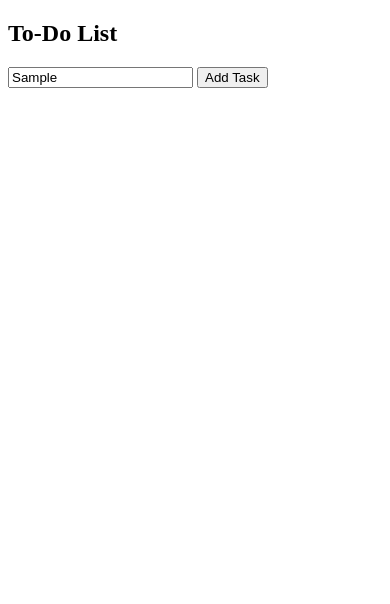
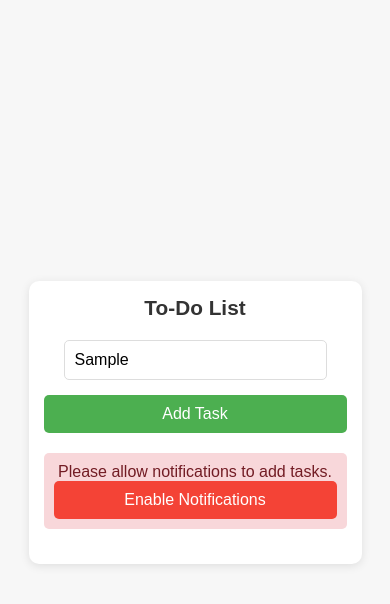
Before and after one commit to vikhyath-v/notifi, a plain HTML site: page index.html in a window 390 px wide. Both pictures are taken after typing "Sample" into the empty fields and a click on the button "Add Task". Drawn offline with Linux system fonts and the light colour scheme.

Commit message:
added css

```diff
--- a/index.html
+++ b/index.html
@@ -2,32 +2,166 @@
 <html lang="en">
 <head>
     <meta charset="UTF-8">
+    <meta name="viewport" content="width=device-width, initial-scale=1.0">
     <title>To-Do List with Notifications</title>
+    <style>
+        /* General Reset */
+        * {
+            margin: 0;
+            padding: 0;
+            box-sizing: border-box;
+        }
+
+        body {
+            font-family: 'Arial', sans-serif;
+            background-color: #f7f7f7;
+            display: flex;
+            justify-content: center;
+            align-items: center;
+            height: 100vh;
+            padding: 10px;
+        }
+
+        /* Container for the To-Do List */
+        .container {
+            background: white;
+            padding: 20px;
+            border-radius: 10px;
+            box-shadow: 0 2px 10px rgba(0, 0, 0, 0.1);
+            width: 100%;
+            max-width: 400px;
+            text-align: center;
+        }
+
+        h2 {
+            margin-bottom: 20px;
+            color: #333;
+            font-size: 1.5em;
+        }
+
+        input[type="text"] {
+            width: calc(100% - 50px);
+            padding: 10px;
+            margin-bottom: 15px;
+            border: 1px solid #ddd;
+            border-radius: 5px;
+            font-size: 1em;
+            outline: none;
+        }
+
+        button {
+            padding: 10px 20px;
+            border: none;
+            background-color: #4CAF50;
+            color: white;
+            font-size: 1em;
+            border-radius: 5px;
+            cursor: pointer;
+            transition: background-color 0.3s;
+        }
+
+        button:hover {
+            background-color: #45a049;
+        }
+
+        ul {
+            list-style-type: none;
+            margin-top: 20px;
+        }
+
+        li {
+            padding: 10px;
+            background-color: #f0f0f0;
+            border-radius: 5px;
+            margin-bottom: 10px;
+            display: flex;
+            justify-content: space-between;
+            align-items: center;
+            font-size: 1em;
+        }
+
+        li input[type="checkbox"] {
+            margin-left: 10px;
+        }
+
+        li.checked {
+            text-decoration: line-through;
+            color: #999;
+        }
+
+        /* Notification Permission Alert */
+        #permissionMessage {
+            margin-top: 20px;
+            background-color: #f8d7da;
+            padding: 10px;
+            border-radius: 5px;
+            color: #721c24;
+            font-size: 1em;
+        }
+
+        #permissionMessage button {
+            background-color: #f44336;
+        }
+
+        @media (max-width: 600px) {
+            .container {
+                padding: 15px;
+                max-width: 90%;
+            }
+
+            h2 {
+                font-size: 1.3em;
+            }
+
+            input[type="text"] {
+                width: calc(100% - 40px);
+            }
+
+            button {
+                width: 100%;
+            }
+        }
+    </style>
 </head>
 <body>
-    <h2>To-Do List</h2>
-    <input type="text" id="taskInput" placeholder="Enter a task">
-    <button onclick="addTask()">Add Task</button>
+    <div class="container">
+        <h2>To-Do List</h2>
+        <input type="text" id="taskInput" placeholder="Enter a task">
+        <button onclick="addTask()">Add Task</button>
 
-    <ul id="taskList"></ul>
+        <div id="permissionMessage" style="display:none;">
+            <p>Please allow notifications to add tasks.</p>
+            <button onclick="requestPermission()">Enable Notifications</button>
+        </div>
+
+        <ul id="taskList"></ul>
+    </div>
 
     <script>
-        // Request notification permission on page load
+        // Check if notifications are allowed when page loads
         document.addEventListener('DOMContentLoaded', () => {
-            if (Notification.permission !== 'granted') {
-                alert('Please allow notifications to add tasks.');
-                Notification.requestPermission();
+            if (Notification.permission === 'default') {
+                document.getElementById('permissionMessage').style.display = 'block';
             }
         });
+
+        function requestPermission() {
+            Notification.requestPermission().then(permission => {
+                console.log('Notification permission:', permission);
+                if (permission === 'granted') {
+                    document.getElementById('permissionMessage').style.display = 'none';
+                } else {
+                    alert('Notification permission denied!');
+                }
+            });
+        }
 
         function addTask() {
             const taskInput = document.getElementById('taskInput');
             const task = taskInput.value.trim();
 
-            // Check if notification permission is granted
             if (Notification.permission !== 'granted') {
-                alert('Please allow notifications to add tasks.');
-                Notification.requestPermission(); // Prompt again if denied
+                document.getElementById('permissionMessage').style.display = 'block';
                 return;
             }
 
@@ -50,7 +184,7 @@
             // Close notification when the task is marked as done
             checkbox.addEventListener('change', function () {
                 if (this.checked) {
-                    li.style.textDecoration = 'line-through';
+                    li.classList.add('checked');
                     notification.close();
                 }
             });
```
